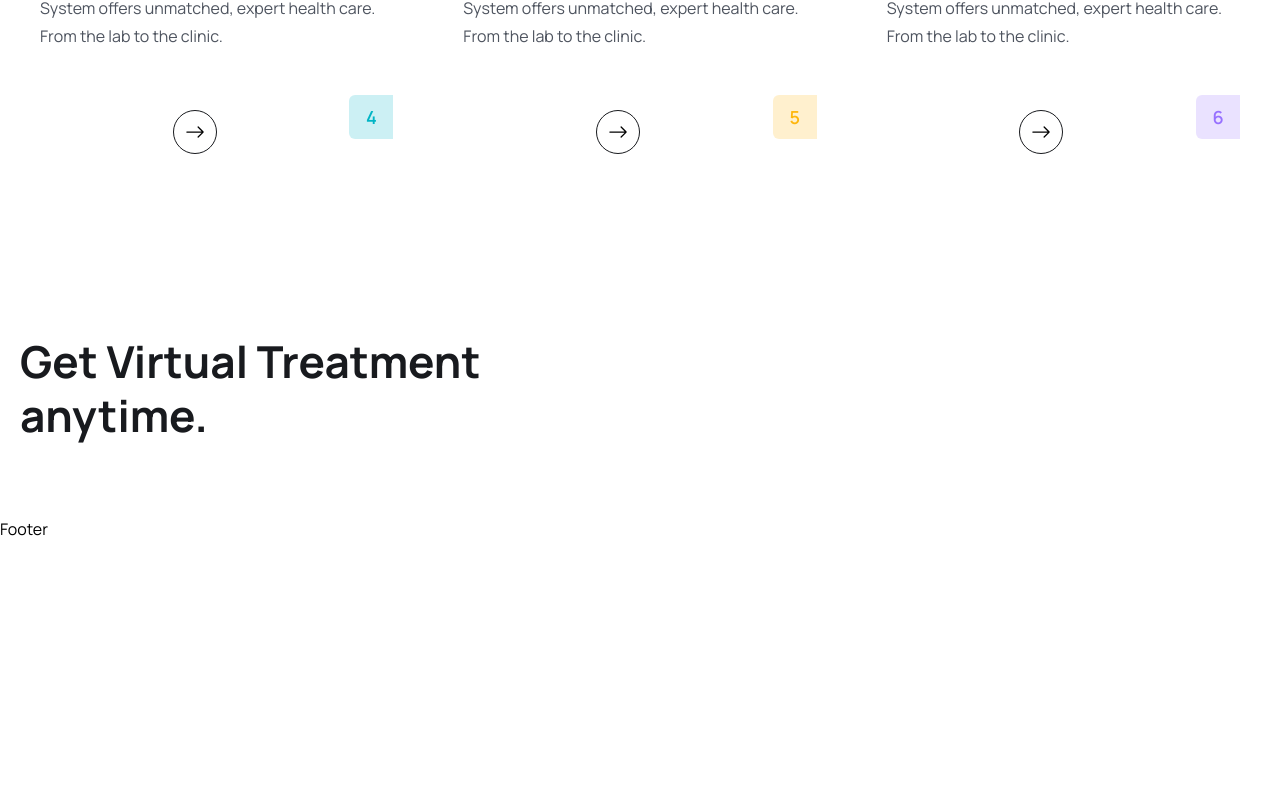
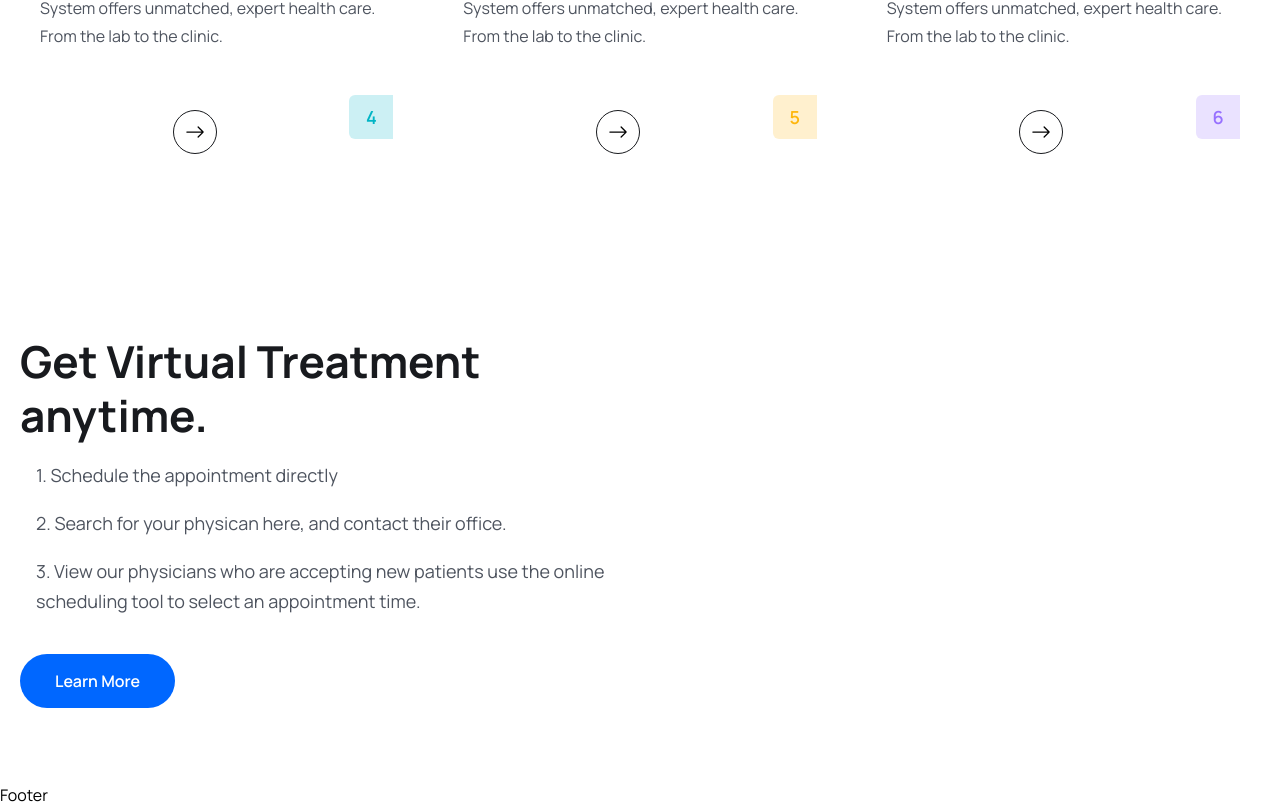
Before and after one commit to MacSmitty8/MERN-Medicare-Booking, a React (Vite) app in the folder frontend/: page / in a window 1280 px wide. Shown: the part 3136-3943 px from the top of the page. Before the commit the page ends 3677 px from the top, so only its background shows below. Built offline with nearby package versions, Linux system fonts and the light colour scheme.

Commit message:
Added lines and fluff text for users to understand more about what they should do.

```diff
--- a/frontend/src/pages/Home.jsx
+++ b/frontend/src/pages/Home.jsx
@@ -157,7 +157,16 @@ const Home = () => {
             <div className='flex items-center justify-between flex-col lg:flex-row'>
               {/* Features Content */}
               <div className='xl:w-[670px]'>
-                <h2 className='heading'>Get Virtual Treatment <br /> anytime.</h2>
+                <h2 className='heading'>
+                Get Virtual Treatment <br /> anytime.
+                </h2>
+                <ul className='pl-4'>
+                <li className='text_para'>1. Schedule the appointment directly</li>
+                <li className="text_para">2. Search for your physican here, and contact their office.</li>
+                <li className="text_para">3. View our physicians who are accepting new patients
+                use the online scheduling tool to select an appointment time.</li>
+                </ul>
+                <Link to='/'><button className='btn'>Learn More</button></Link>
               </div>
             </div>
             </div>
```
